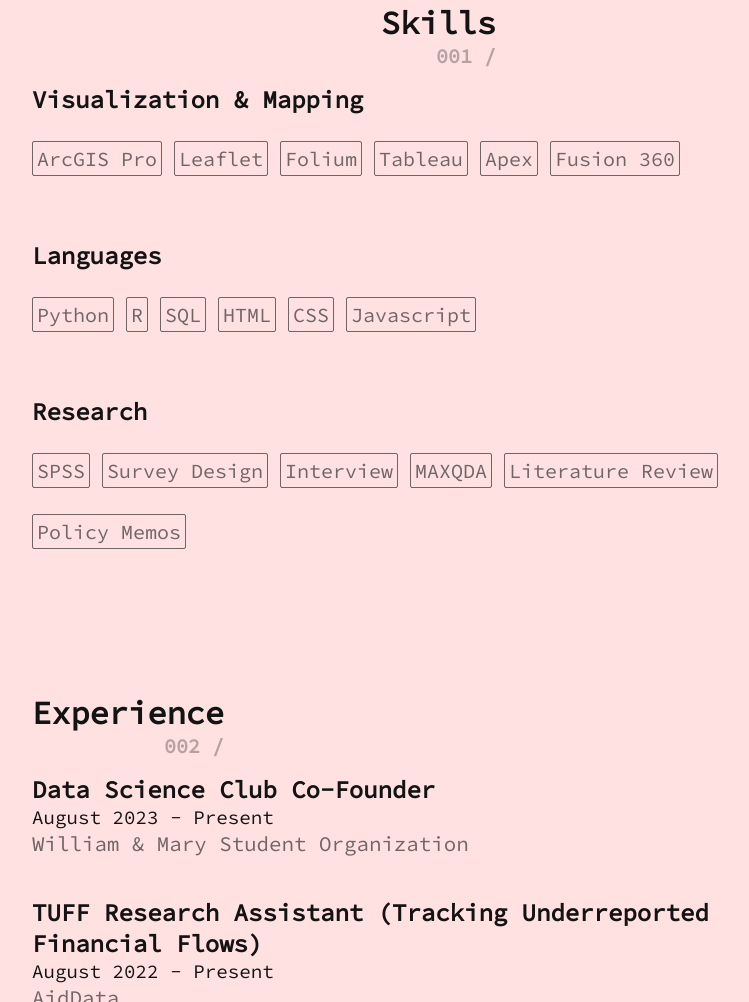
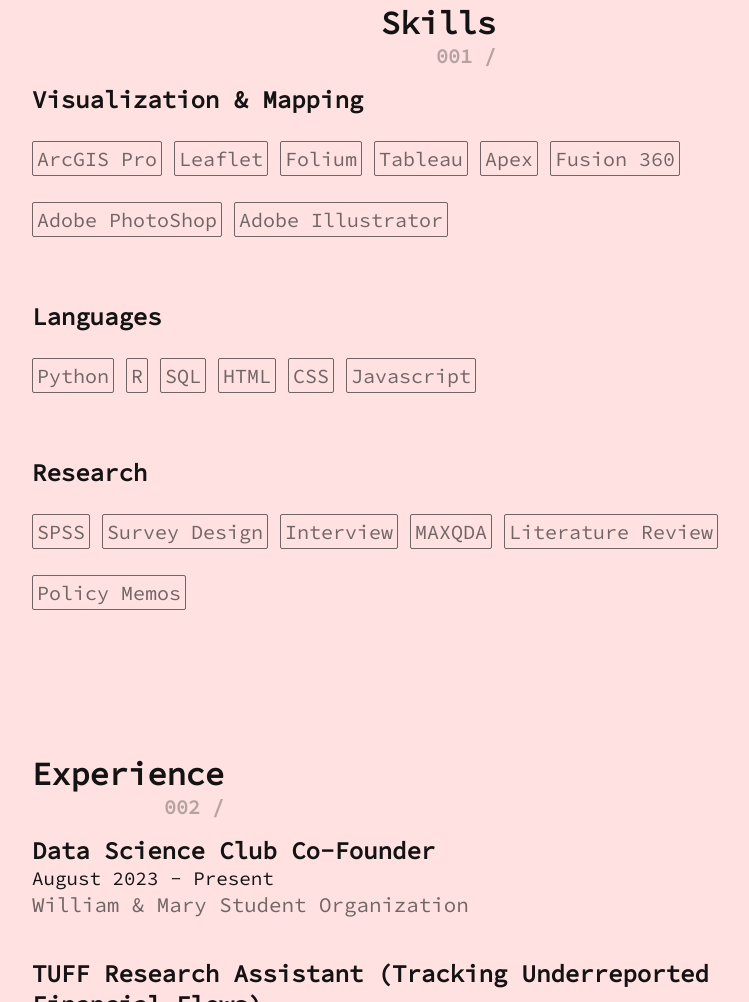
Before and after one commit to LaGamma-Arianna/LaGamma-Arianna.github.io, a plain HTML site: page index.html in a window 1280 px wide. Shown: the part 1933-2935 px from the top of the page, without its empty margins (208-957 px from the left). Drawn offline with nearby package versions, Linux system fonts and the light colour scheme.

Commit message:
Update index.html
Updated Website Content

```diff
--- a/index.html
+++ b/index.html
@@ -101,6 +101,8 @@
                             <li>Tableau</li>
                             <li>Apex</li>
                             <li>Fusion 360</li>
+                            <li>Adobe PhotoShop</li>
+                            <li>Adobe Illustrator</li>
                         </ul>
                     </div>
                     <div class="skill">
```
